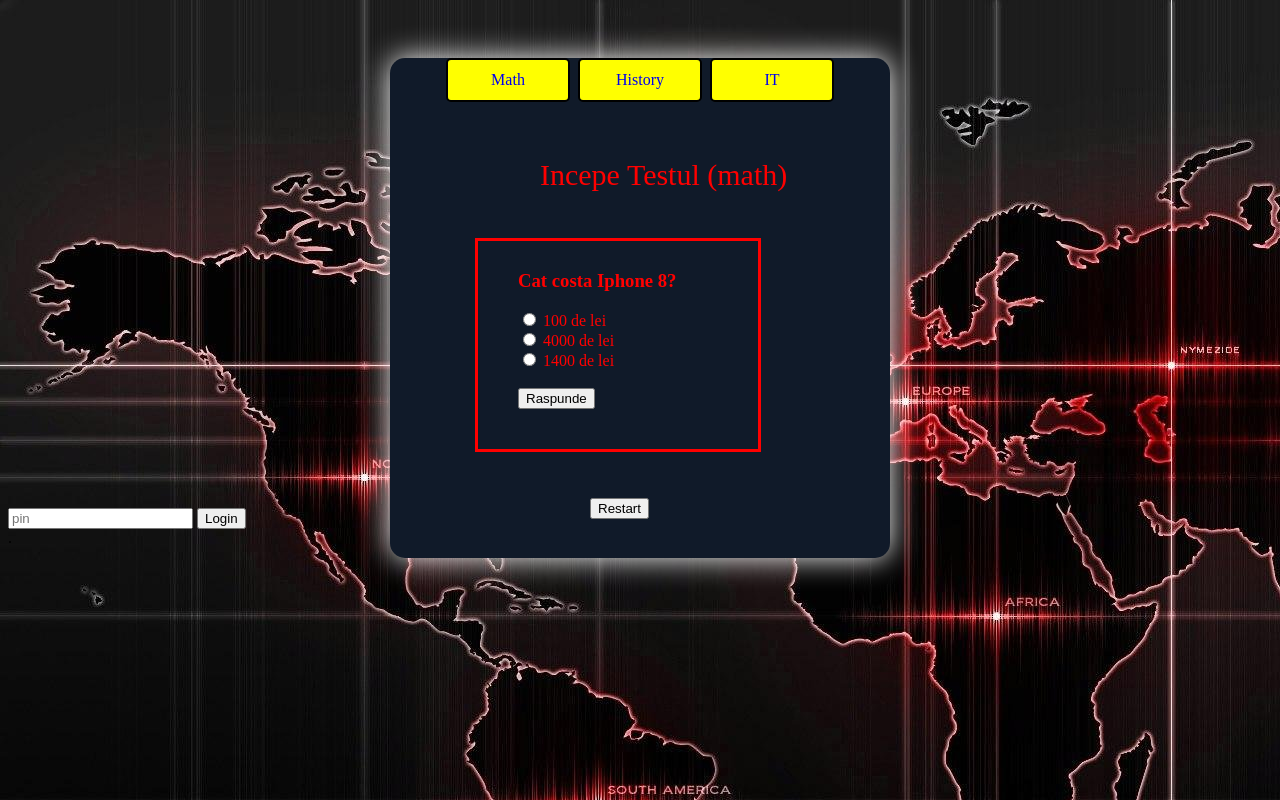
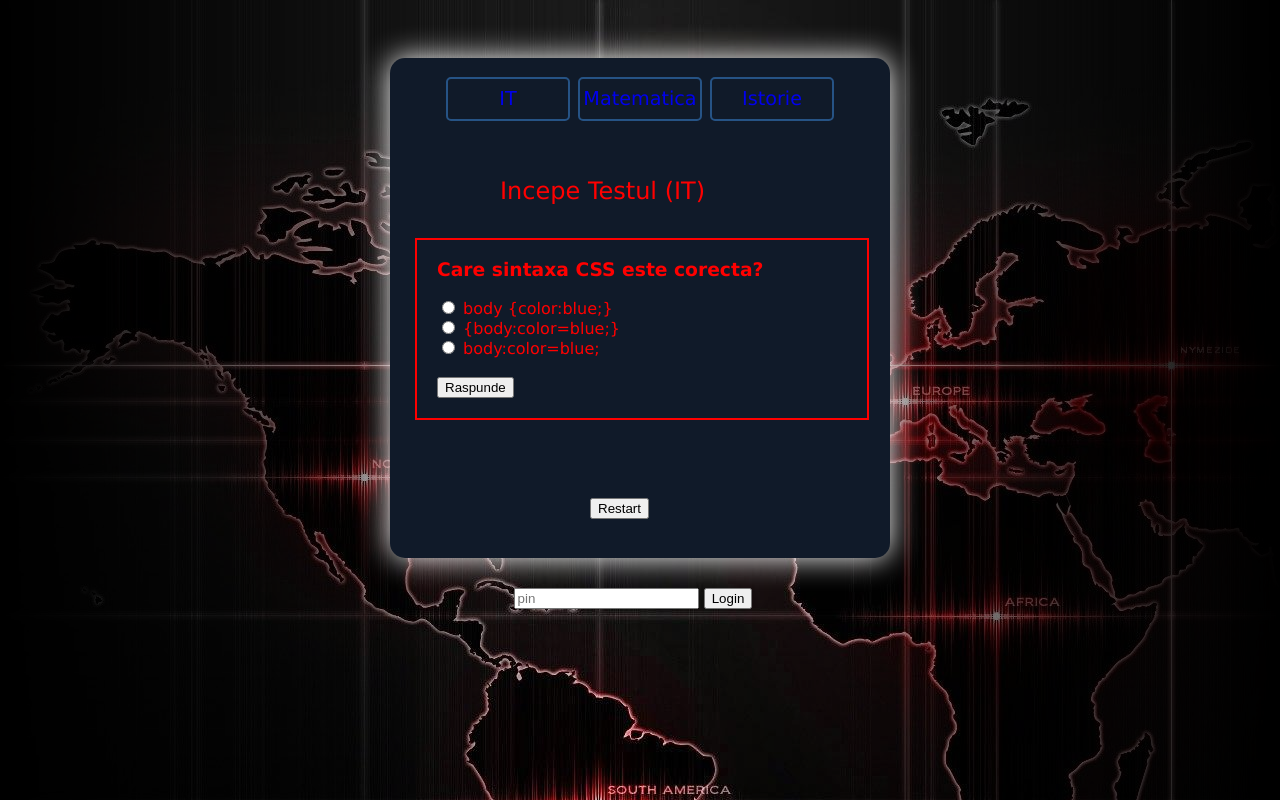
Before and after one commit to davidpirvu/QuizRadar, a PHP site: page / in a window 1280 px wide. Run offline with PHP 8.4, Linux system fonts and the light colour scheme; data comes from the database, SQL or seed files in the repository.

Commit message:
Final SQL updated CSS - add 1 more file, background

```diff
--- a/app.js
+++ b/app.js
@@ -7,7 +7,7 @@
 function renderQuestion(){
     test = document.getElementById('test');
     if(pos >= questions.length){
-        test.innerHTML = "<h2>Ai raspuns corect la " + correct + " din " + questions.length + " intrebari </h2>";
+        test.innerHTML = "<h3>Ai raspuns corect la " + correct + " din " + questions.length + " intrebari </h3>";
         document.getElementById("test_status").innerHTML = "Sfarsitul Testului";
         pos = 0;
         correct = 0;
@@ -47,7 +47,6 @@
 }
 document.getElementById('button').onclick= reload;
 
-// $.ajax('./intrebari.json').done(function (response) {
 $.ajax('./date/list-db.php', {
     dataType: 'json',
     data: {
--- a/style.css
+++ b/css/style-index.css
@@ -1,14 +1,15 @@
+
+
 body{
-    background-image: url("spy.jpg");
-
+    background: -webkit-linear-gradient( right, rgba(0, 0, 0, 1), rgba(0, 0, 0, 0), rgba(0, 0, 0, 1)), url("../date/spy.jpg") no-repeat;
+    font-family: Verdana;
 }
 
 #titlu{
     color: red;
     position: absolute;
-    padding-left: 150px;
-    font-family: "Monotype Corsiva";
-    font-size: 30px;
+    padding-left: 110px;
+    font-size: 1.5em;
     margin-top: 100px;
 
 }
@@ -28,12 +29,12 @@
 }
 
 #test {
-    width: 200px;
-    border: red 3px solid;
+    width: 410px;
+    border: red 2px solid;
     position: absolute;
     top: 180px;
-    left:85px;
-    padding: 10px 40px 40px 40px;
+    left: 25px;
+    padding: 0px 20px 20px 20px;
 
 }
 
@@ -60,15 +61,17 @@
     width: 120px;
     height: 40px;
     margin:0px 4px;
-    border: 2px solid black;
+    border: 2px solid;
     border-radius: 5px;
+    border-color: #265385;
     positon: absolute;
     float: left;
-    background-color: yellow;
+    background-color: #101a29;
+    font-size: 1.2em
 }
 
 .menu :hover{
-    background-color: white;
+    background-color: #265385;
     border-radius: 5px;
 }
 
@@ -80,3 +83,7 @@
     text-decoration: none;
     text-align: center;
 }
+#login {
+    margin-top: 80px;
+    margin-left: 40%;
+}
--- a/date/remove-db.php
+++ b/date/remove-db.php
@@ -6,7 +6,7 @@
 
     // sql to delete a record
     $sql = "DELETE FROM quiztable WHERE id=$id"; // construiesc SQL
-    $conn->query($sql);                         // TODO: fac conexiunea?
+    $conn->query($sql);                         //  fac conexiunea?
     $conn->close();                             // inchid conexiunea
 }
 
--- a/date/save-db.php
+++ b/date/save-db.php
@@ -20,4 +20,3 @@
 
 header('Location: ../edit.php');  // mergi inapoi la aceasta adresa
 ?>
-?>
--- a/index.php
+++ b/index.php
@@ -1,11 +1,11 @@
 <!DOCTYPE html>
 <html>
 <head>
-    <link rel="stylesheet" type="text/css" href="style.css">
+    <link rel="stylesheet" type="text/css" href="css/style-index.css">
 
     <?php
 
-    $category = "math";
+    $category = "IT";
 
     if (isset($_GET["category"])) {
         $category = $_GET["category"];
@@ -20,25 +20,25 @@
 <body>
 
 <div id="container">
+    <br>
+
     <ul class="menu">
-        <li><a href="?category=math">Math</a></li>
-        <li><a href="?category=history">History</a></li>
         <li><a href="?category=IT">IT</a></li>
+        <li><a href="?category=Matematica">Matematica</a></li>
+        <li><a href="?category=Istorie">Istorie</a></li>
     </ul>
     <p id="titlu">Incepe Testul (<?php echo $category; ?>)</p>
-<!--    <h2 id="test_status"></h2>-->
 
     <button id="button">Restart</button>
     <div id="test"></div>
 </div>
 
-<form action="edit.php" method="post">
+<form id="login" action="edit.php" method="post">
     <input type="password" placeholder="pin" name="pin">
     <button>Login</button>
 </form>
 
 <script src="js/lib/jquery/jquery-2.1.3.js"></script>
 <script src="app.js"></script>
-.
 </body>
 </html>
--- a/intrebari.json
+++ /dev/null
@@ -1,6 +0,0 @@
-[
-  [ "Cat face 10 + 4?", "12", "14", "16", "B" ],
-  [ "Cat face 20 - 9?", "7", "13", "11", "C" ],
-  [ "Cat face 7 x 3?", "21", "24", "25", "A" ],
-  [ "Cat face 8 / 2?", "10", "2", "4", "C" ]
-]
```
Also changed, not shown: css/style-edit.css (added, +45 -0 lines), edit.php (+9 -0 lines), quizradar.sql (added, +82 -0 lines), quiztable.sql (deleted, +0 -73 lines), date/old_1920.jpg (added), date/spy.jpg (renamed from spy.jpg).
